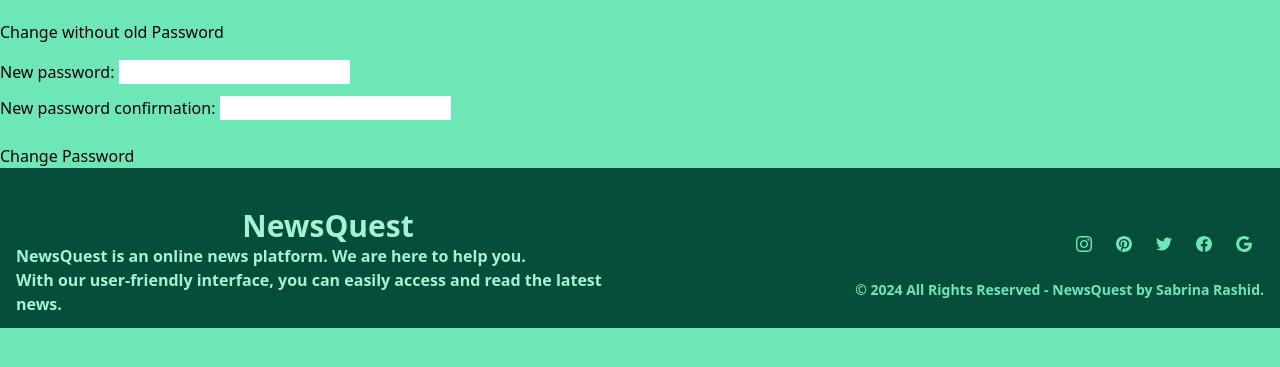
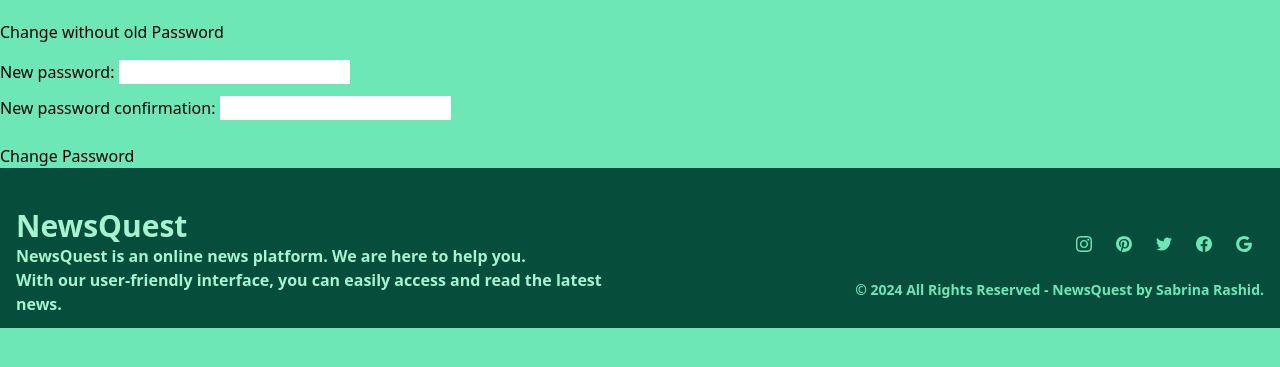
Before and after one commit to sabrinara/NewsQuest, a Django app: page /accounts/changePassword2/ in a window 1280 px wide. Shown: the part 90-457 px from the top of the page. Run offline with Django 4.2, Linux system fonts and the light colour scheme; some libraries are stand-ins or nearby versions.

Commit message:
footer section little changes

```diff
--- a/core/templates/footer.html
+++ b/core/templates/footer.html
@@ -13,7 +13,7 @@
     <div class="mx-auto max-w-screen-xl px-4 py-4 flex flex-col md:flex-row justify-between items-center">
       <div class="w-full md:w-1/2">
         <!-- <div class="flex items-center justify-center text-teal-600 lg:justify-start"> -->
-        <h1 class="text-3xl font-bold text-green-200 pt-6 text-center">NewsQuest</h1>
+        <h1 class="text-3xl font-bold text-green-200 pt-6  text-center md:text-left">NewsQuest</h1>
           <!-- <span class="ml-2 font-bold text-xl text-white">NewsQuest</span> -->
         <!-- </div> -->
 
```
